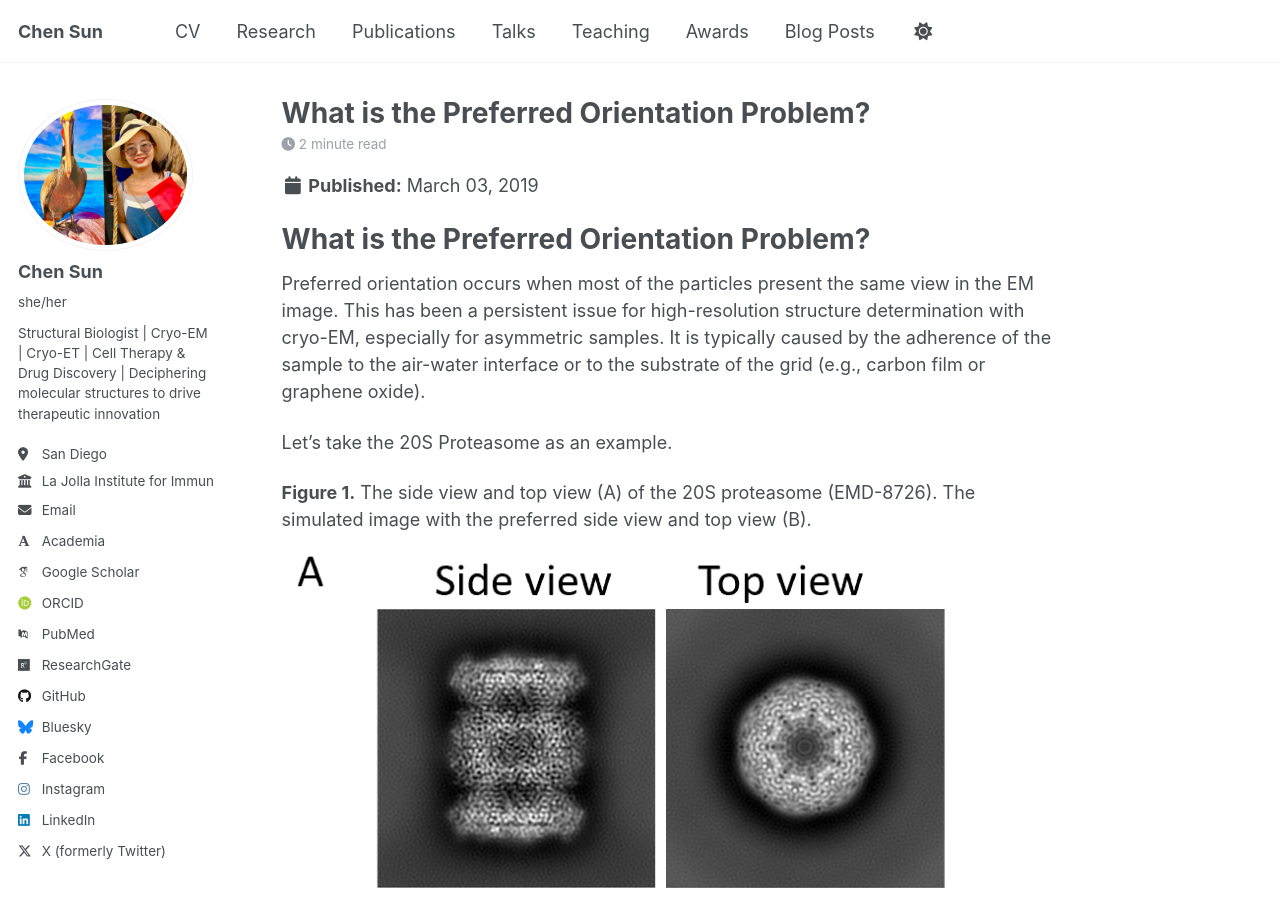
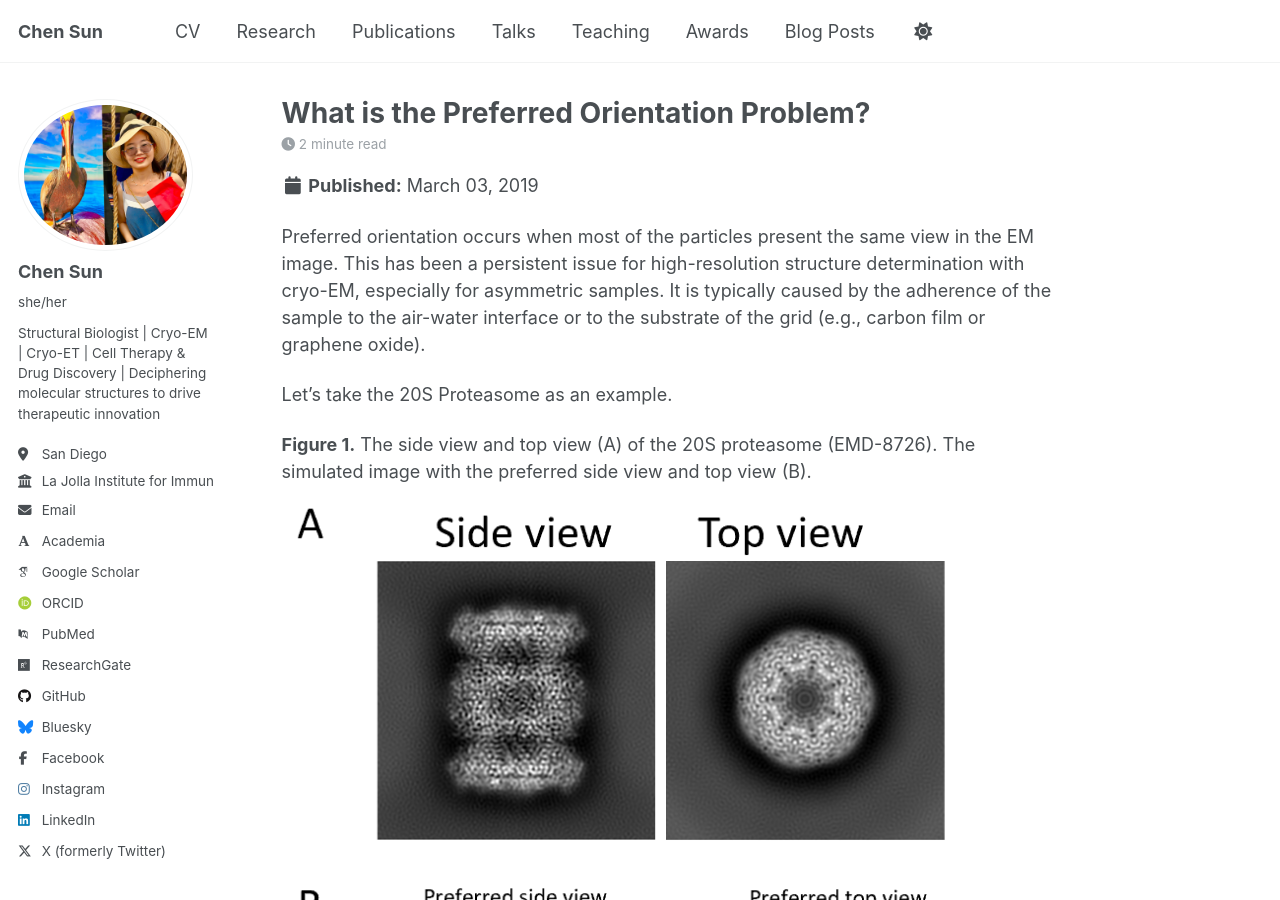
Before and after one commit to sun647/sun647.github.io, a Jekyll site: the page built from _posts/2019-03-03-preferredorientation.md, in a window 1280 px wide and 900 px high. Built offline with Jekyll 4.4.1, drawn with Linux system fonts in a browser that asks for light colours; some web fonts are replaced; a script that is not in the unit is left out.

Commit message:
Update 2019-03-03-preferredorientation.md

```diff
--- a/_posts/2019-03-03-preferredorientation.md
+++ b/_posts/2019-03-03-preferredorientation.md
@@ -7,7 +7,7 @@ tags:
   - cryo-EM
   - image processing
 ---
-# What is the Preferred Orientation Problem?
+
 
 Preferred orientation occurs when most of the particles present the same view in the EM image. This has been a persistent issue for high-resolution structure determination with cryo-EM, especially for asymmetric samples. It is typically caused by the adherence of the sample to the air-water interface or to the substrate of the grid (e.g., carbon film or graphene oxide).
 
```
